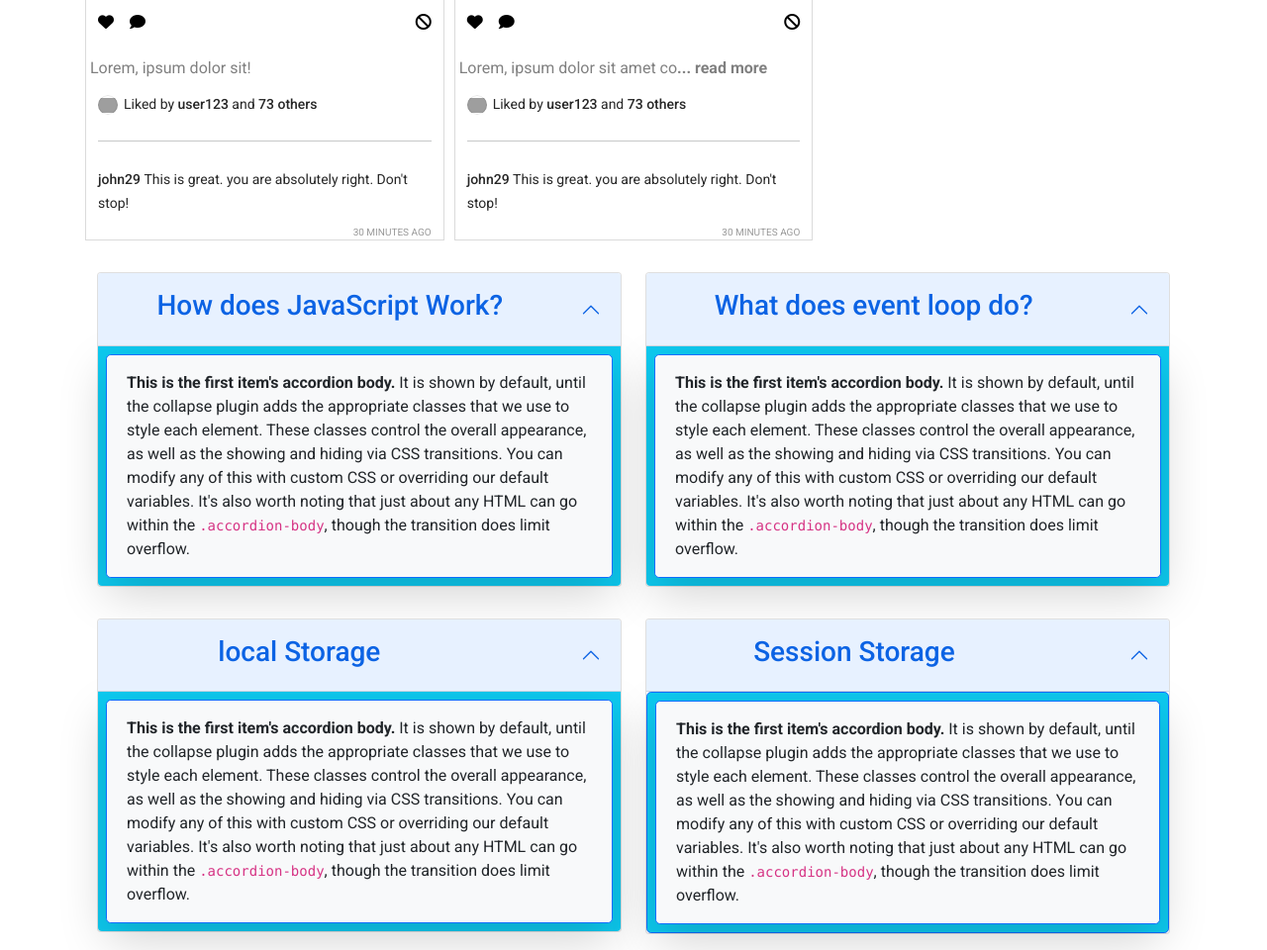
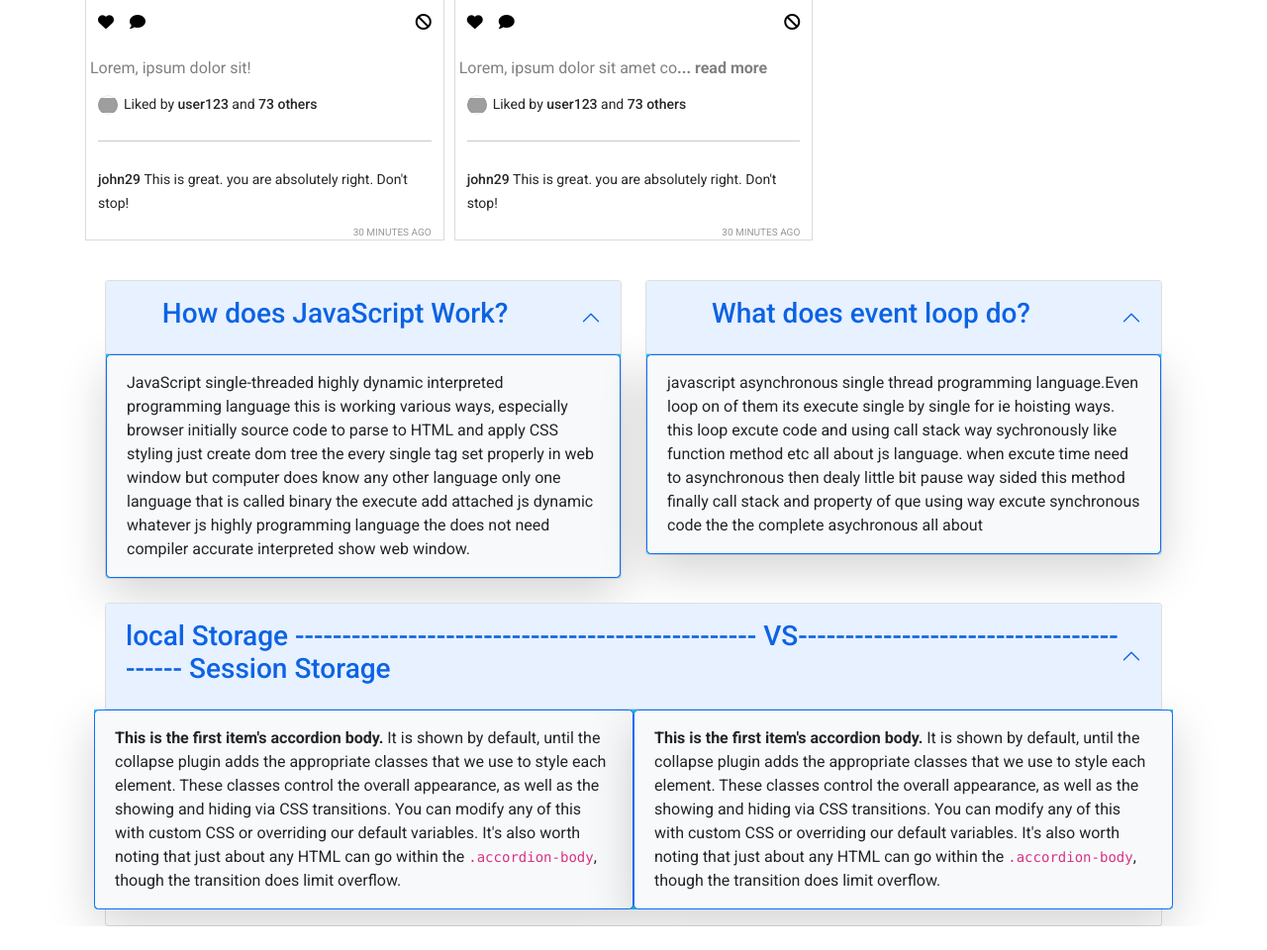
Before and after one commit to Mahabubhasan01/insta-sohor, a plain HTML site: page index.html in a window 1280 px wide. Shown: the part 1289-2249 px from the top of the page at 99% size. After the commit the page ends 2225 px from the top, so only its background shows below. Drawn offline with nearby package versions, Linux system fonts and the light colour scheme; grey boxes are pictures that could not be loaded.

Commit message:
2 question answer done

```diff
--- a/index.html
+++ b/index.html
@@ -78,8 +78,8 @@
                     <h1>Reported posts</h1>
                 </div>
             </div>
-            <section>
-                <article class="row p-3 mx-auto container">
+            <section id="faq">
+                <article class="row my-4 mx-auto container">
                     <div class="col-md-6">
                         <div class="accordion" id="accordionPanelsStayOpenExample">
                         <div class="accordion-item">
@@ -88,9 +88,10 @@
                             <h3 class="mx-auto">How does JavaScript Work?</h3>
                             </button>
                           </h2>
-                          <div id="panelsStayOpen-collapseOne" class="accordion-collapse collapse show  p-2 bg-info" aria-labelledby="panelsStayOpen-headingOne">
+                          <div id="panelsStayOpen-collapseOne" class="accordion-collapse collapse show  bg-info" aria-labelledby="panelsStayOpen-headingOne">
                             <div class="accordion-body border rounded-3 border-primary bg-light shadow-lg">
-                              <strong>This is the first item's accordion body.</strong> It is shown by default, until the collapse plugin adds the appropriate classes that we use to style each element. These classes control the overall appearance, as well as the showing and hiding via CSS transitions. You can modify any of this with custom CSS or overriding our default variables. It's also worth noting that just about any HTML can go within the <code>.accordion-body</code>, though the transition does limit overflow.
+                                JavaScript single-threaded highly dynamic interpreted programming language
+                                this is working various ways, especially browser initially source code to parse to HTML and apply CSS styling just create dom tree the every single tag set properly in web window but computer does know any other language only one language that is called binary the execute add attached js dynamic whatever js highly programming language the does not need compiler accurate interpreted show web window.
                             </div>
                           </div>
                         </div>
@@ -105,81 +106,37 @@
                                 <h3 class="mx-auto">What does event loop do?</h3>
                             </button>
                           </h2>
-                          <div id="panelsStayOpen-collapseTwo" class="accordion-collapse collapse show  p-2 bg-info" aria-labelledby="panelsStayOpen-headingTwo">
+                          <div id="panelsStayOpen-collapseTwo" class="accordion-collapse collapse show   bg-info" aria-labelledby="panelsStayOpen-headingTwo">
                             <div class="accordion-body border rounded-3 border-primary bg-light shadow-lg">
+                              javascript asynchronous single thread programming language.Even loop on of them its execute single by single for ie hoisting ways.
+                              this loop excute code and using call stack way sychronously like function method etc all about js language.
+                              when excute time need to asynchronous then dealy little bit pause way sided this method finally call stack and property of que using way excute synchronous code the the complete asychronous all about
+                            </div>
+                          </div>
+                        </div>
+                      </div>
+                    </div>
+                </article>
+                <article class="row  mx-auto container">
+                    <div class="col-md-12">
+                        <div class="accordion" id="accordionPanelsStayOpenExample">
+                        <div class="accordion-item">
+                          <h2 class="accordion-header" id="panelsStayOpen-headingThree">
+                            <button class="accordion-button" type="button" data-bs-toggle="collapse" data-bs-target="#panelsStayOpen-collapseThree" aria-expanded="true" aria-controls="panelsStayOpen-collapseThree">
+                            <h3 class="mx-auto">local Storage <span class="">-------------------------------------------------</span> VS---------------------------------------- Session Storage</h3>
+                            </button>
+                          </h2>
+                          <div id="panelsStayOpen-collapseThree" class="accordion-collapse collapse show   bg-info row mb-3" aria-labelledby="panelsStayOpen-headingThree">
+                            <div class="accordion-body border rounded-3 border-primary bg-light shadow-lg col-md-6  ">
+                              <strong>This is the first item's accordion body.</strong> It is shown by default, until the collapse plugin adds the appropriate classes that we use to style each element. These classes control the overall appearance, as well as the showing and hiding via CSS transitions. You can modify any of this with custom CSS or overriding our default variables. It's also worth noting that just about any HTML can go within the <code>.accordion-body</code>, though the transition does limit overflow.
+                            </div>
+                            <div class="accordion-body border rounded-3 border-primary bg-light shadow-lg col-md-6">
                               <strong>This is the first item's accordion body.</strong> It is shown by default, until the collapse plugin adds the appropriate classes that we use to style each element. These classes control the overall appearance, as well as the showing and hiding via CSS transitions. You can modify any of this with custom CSS or overriding our default variables. It's also worth noting that just about any HTML can go within the <code>.accordion-body</code>, though the transition does limit overflow.
                             </div>
                           </div>
                         </div>
                       </div>
                     </div>
-                    <!-- <div class="col-md-3">
-                        <div class="accordion col-md-3" id="accordionPanelsStayOpenExample">
-                        <div class="accordion-item">
-                          <h2 class="accordion-header" id="panelsStayOpen-headingThree">
-                            <button class="accordion-button" type="button" data-bs-toggle="collapse" data-bs-target="#panelsStayOpen-collapseThree" aria-expanded="true" aria-controls="panelsStayOpen-collapseThree">
-                              Accordion Item #1
-                            </button>
-                          </h2>
-                          <div id="panelsStayOpen-collapseThree" class="accordion-collapse collapse show" aria-labelledby="panelsStayOpen-headingThree">
-                            <div class="accordion-body">
-                              <strong>This is the first item's accordion body.</strong> It is shown by default, until the collapse plugin adds the appropriate classes that we use to style each element. These classes control the overall appearance, as well as the showing and hiding via CSS transitions. You can modify any of this with custom CSS or overriding our default variables. It's also worth noting that just about any HTML can go within the <code>.accordion-body</code>, though the transition does limit overflow.
-                            </div>
-                          </div>
-                        </div>
-                      </div>
-                    </div> -->
-                </article>
-                <article class="row p-3 mx-auto container">
-                    <div class="col-md-6">
-                        <div class="accordion" id="accordionPanelsStayOpenExample">
-                        <div class="accordion-item">
-                          <h2 class="accordion-header" id="panelsStayOpen-headingThree">
-                            <button class="accordion-button" type="button" data-bs-toggle="collapse" data-bs-target="#panelsStayOpen-collapseThree" aria-expanded="true" aria-controls="panelsStayOpen-collapseThree">
-                            <h3 class="mx-auto">local Storage</h3>
-                            </button>
-                          </h2>
-                          <div id="panelsStayOpen-collapseThree" class="accordion-collapse collapse show  p-2 bg-info" aria-labelledby="panelsStayOpen-headingThree">
-                            <div class="accordion-body border rounded-3 border-primary bg-light shadow-lg">
-                              <strong>This is the first item's accordion body.</strong> It is shown by default, until the collapse plugin adds the appropriate classes that we use to style each element. These classes control the overall appearance, as well as the showing and hiding via CSS transitions. You can modify any of this with custom CSS or overriding our default variables. It's also worth noting that just about any HTML can go within the <code>.accordion-body</code>, though the transition does limit overflow.
-                            </div>
-                          </div>
-                        </div>
-                      </div>
-                    </div>
-
-                    <div class="col-md-6">
-                        <div class="accordion" id="accordionPanelsStayOpenExample">
-                        <div class="accordion-item">
-                          <h2 class="accordion-header" id="panelsStayOpen-headingFour">
-                            <button class="accordion-button" type="button" data-bs-toggle="collapse" data-bs-target="#panelsStayOpen-collapseFour" aria-expanded="true" aria-controls="panelsStayOpen-collapseFour">
-                                <h3 class="mx-auto">Session Storage</h3>
-                            </button>
-                          </h2>
-                          <div id="panelsStayOpen-collapseTwo" class="accordion-collapse collapse show border rounded-3 border-primary p-2 bg-info" aria-labelledby="panelsStayOpen-headingFour">
-                            <div class="accordion-body border rounded-3 border-primary bg-light shadow-lg">
-                              <strong>This is the first item's accordion body.</strong> It is shown by default, until the collapse plugin adds the appropriate classes that we use to style each element. These classes control the overall appearance, as well as the showing and hiding via CSS transitions. You can modify any of this with custom CSS or overriding our default variables. It's also worth noting that just about any HTML can go within the <code>.accordion-body</code>, though the transition does limit overflow.
-                            </div>
-                          </div>
-                        </div>
-                      </div>
-                    </div>
-                    <!-- <div class="col-md-3">
-                        <div class="accordion col-md-3" id="accordionPanelsStayOpenExample">
-                        <div class="accordion-item">
-                          <h2 class="accordion-header" id="panelsStayOpen-headingThree">
-                            <button class="accordion-button" type="button" data-bs-toggle="collapse" data-bs-target="#panelsStayOpen-collapseThree" aria-expanded="true" aria-controls="panelsStayOpen-collapseThree">
-                              Accordion Item #1
-                            </button>
-                          </h2>
-                          <div id="panelsStayOpen-collapseThree" class="accordion-collapse collapse show" aria-labelledby="panelsStayOpen-headingThree">
-                            <div class="accordion-body">
-                              <strong>This is the first item's accordion body.</strong> It is shown by default, until the collapse plugin adds the appropriate classes that we use to style each element. These classes control the overall appearance, as well as the showing and hiding via CSS transitions. You can modify any of this with custom CSS or overriding our default variables. It's also worth noting that just about any HTML can go within the <code>.accordion-body</code>, though the transition does limit overflow.
-                            </div>
-                          </div>
-                        </div>
-                      </div>
-                    </div> -->
                 </article>
             </section>
         </main>
--- a/js/app.js
+++ b/js/app.js
@@ -1,4 +1,4 @@
-let posts=[ ];
+let posts=[];
 
 const likedPostsId = [];
 const reportedPostsId = [];
@@ -34,18 +34,22 @@ const displayContent = (text) => {
 const switchTab = (id) => {
     if (id === "posts") {
         document.getElementById( "posts" ).style.display = "grid";
+        document.getElementById( "faq" ).style.display = "block";
         document.getElementById( "liked" ).style.display = "none";
         document.getElementById( "reported" ).style.display = "none";
+
     } else if (id === "liked") {
         document.getElementById( "liked" ).style.display = "block";
         document.getElementById( "posts" ).style.display = "none";
         document.getElementById( "reported" ).style.display = "none";
+        document.getElementById( "faq" ).style.display = "none";
 
         displayLikedPosts();
     } else {
         document.getElementById( "reported" ).style.display = "block";
         document.getElementById( "posts" ).style.display = "none";
         document.getElementById( "liked" ).style.display = "none";
+        document.getElementById( "faq" ).style.display = "none";
 
         displayReportedPosts();
     }
```
